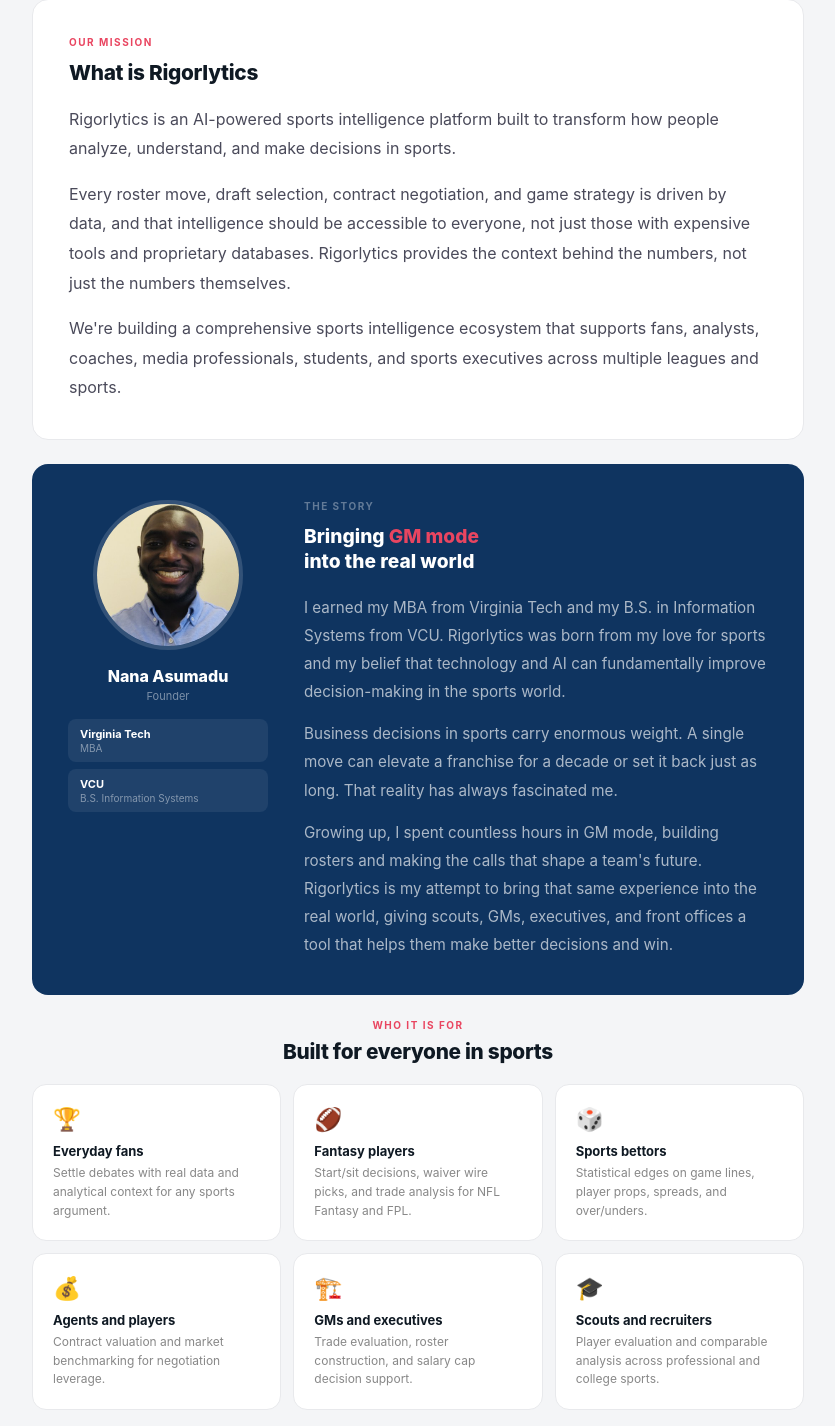
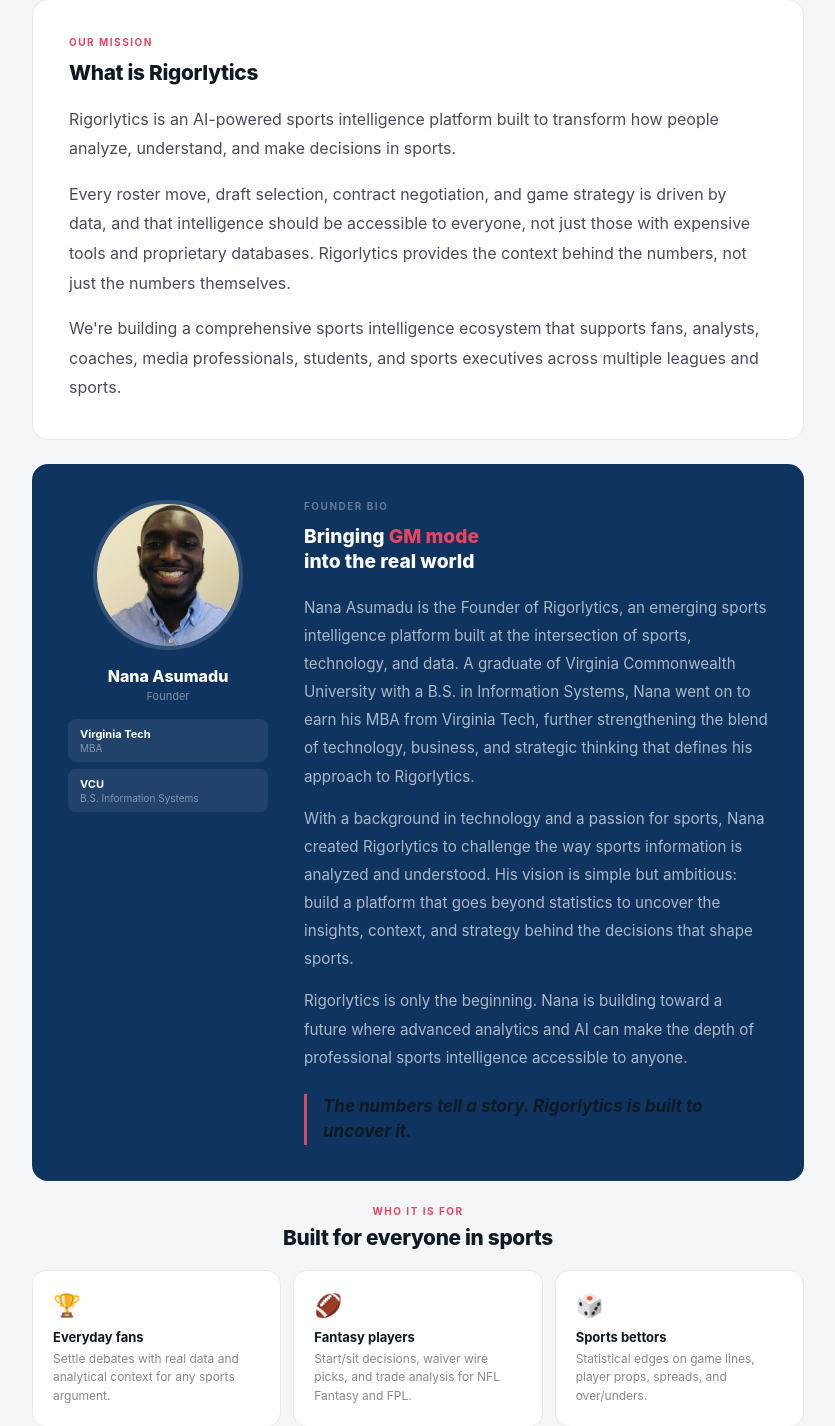
Before and after one commit to nasumadu/Rigorlytics, a Flask app: page /about in a window 1280 px wide. Shown: the part 327-1753 px from the top of the page, without its empty margins (222-1057 px from the left). Run offline with Flask 3, Linux system fonts and the light colour scheme.

Commit message:
About: update founder bio

```diff
--- a/app/templates/about.html
+++ b/app/templates/about.html
@@ -118,13 +118,29 @@
                 </div>
             </div>
             <div>
-                <div class="who-eye">The story</div>
+                <div class="who-eye">Founder bio</div>
                 <div class="who-title">Bringing <em>GM mode</em><br>into the real world</div>
                 <div class="who-body">
-                    <p>I earned my MBA from Virginia Tech and my B.S. in Information Systems from VCU. Rigorlytics was born from my love for sports and my belief that technology and AI can fundamentally improve decision-making in the sports world.</p>
-                    <p>Business decisions in sports carry enormous weight. A single move can elevate a franchise for a decade or set it back just as long. That reality has always fascinated me.</p>
-                    <p>Growing up, I spent countless hours in GM mode, building rosters and making the calls that shape a team's future. Rigorlytics is my attempt to bring that same experience into the real world, giving scouts, GMs, executives, and front offices a tool that helps them make better decisions and win.</p>
-                </div>
+                <p>Nana Asumadu is the Founder of Rigorlytics, an emerging sports intelligence
+                platform built at the intersection of sports, technology, and data. A graduate of
+                Virginia Commonwealth University with a B.S. in Information Systems, Nana went on
+                to earn his MBA from Virginia Tech, further strengthening the blend of technology,
+                business, and strategic thinking that defines his approach to Rigorlytics.</p>
+
+                <p>With a background in technology and a passion for sports, Nana created
+                Rigorlytics to challenge the way sports information is analyzed and understood.
+                His vision is simple but ambitious: build a platform that goes beyond statistics
+                to uncover the insights, context, and strategy behind the decisions that shape
+                sports.</p>
+
+                <p>Rigorlytics is only the beginning. Nana is building toward a future where
+                advanced analytics and AI can make the depth of professional sports intelligence
+                accessible to anyone.</p>
+
+                <p style="margin-top:22px;padding-left:16px;border-left:3px solid #D9485E;
+                font-size:17px;font-weight:700;font-style:italic;color:#0f1923;line-height:1.5;">
+                The numbers tell a story. Rigorlytics is built to uncover it.</p>
+            </div>
             </div>
         </div>
     </div>
```
